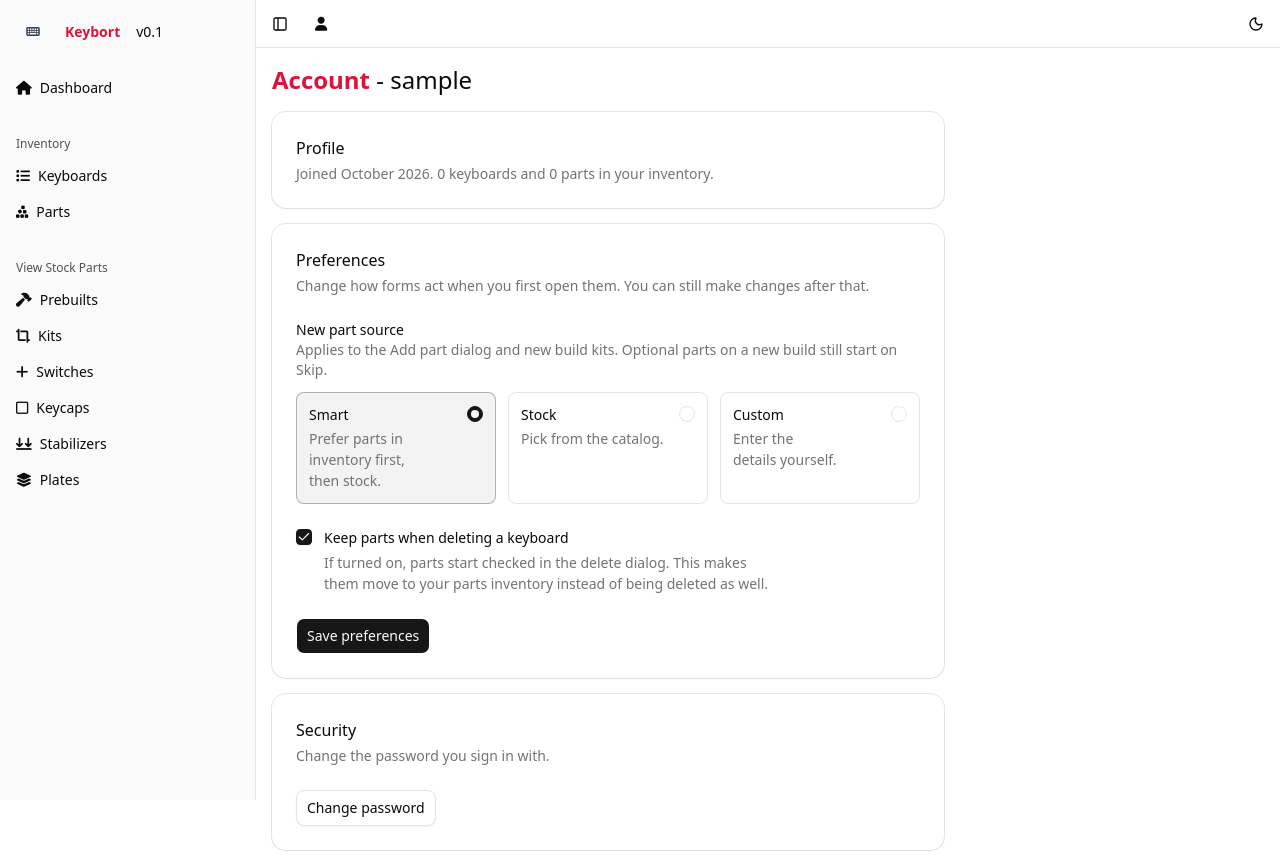
After one commit to astrojord/keybort, a Django app: page /account in a window 1280 px wide. The commit adds this page. Run offline with Django 5.2, Linux system fonts and the light colour scheme; the visitor is signed in with stand-in values (Sample User, id 1); data comes from the database, SQL or seed files in the repository; data that the repository does not hold is empty.

Commit message:
add account page
smash together planned "profile" and "settings" pages

```diff
--- a/keybort/boards/admin.py
+++ b/keybort/boards/admin.py
@@ -26,5 +26,6 @@ admin.site.register(
         models.StockStabilizer,
         models.StockKeycaps,
         models.StockMod,
+        models.Profile,
     ]
 )
--- a/keybort/boards/const.py
+++ b/keybort/boards/const.py
@@ -148,3 +148,12 @@ QUICK_ACTIONS = [
         'add': '',
     },
 ]
+
+PART_SOURCE_DEFAULTS = {
+    'smart': (
+        'Smart',
+        'Prefer parts in inventory first, then stock.',
+    ),
+    'stock': ('Stock', 'Pick from the catalog.'),
+    'custom': ('Custom', 'Enter the details yourself.'),
+}
--- a/keybort/boards/forms.py
+++ b/keybort/boards/forms.py
@@ -11,6 +11,7 @@ from .models import (
     Kit,
     Mod,
     Plate,
+    Profile,
     Stabilizer,
     Switch,
 )
@@ -102,3 +103,9 @@ class CustomKeyboardDetailsForm(CustomPartForm):
     class Meta:
         model = CustomKeyboard
         fields = ['bluetooth', 'wireless', 'notes', 'references']
+
+
+class ProfileForm(forms.ModelForm):
+    class Meta:
+        model = Profile
+        fields = ['default_part_source', 'keep_parts_on_delete']
--- a/keybort/boards/models.py
+++ b/keybort/boards/models.py
@@ -715,3 +715,19 @@ class StockMod(CustomMod):
     @property
     def stock(self):
         return True
+
+
+class Profile(models.Model):
+    user = models.OneToOneField(User, on_delete=models.CASCADE, primary_key=True)
+
+    default_part_source = models.CharField(
+        max_length=8,
+        choices=[
+            (source, label) for source, (label, _) in const.PART_SOURCE_DEFAULTS.items()
+        ],
+        default='smart',
+    )
+    keep_parts_on_delete = models.BooleanField(default=True)
+
+    def __str__(self):
+        return f'{self.user.username} profile'
--- a/keybort/boards/templates/base/header.html
+++ b/keybort/boards/templates/base/header.html
@@ -56,11 +56,7 @@
                     >
                         <div role="group">
                             {% if request.user.is_authenticated %}
-                            <a role="menuitem" href="#">Profile</a>
-                            <a role="menuitem" href="{% url 'account_change_password' %}"
-                                >Change password</a
-                            >
-                            <a role="menuitem" href="#">Settings</a>
+                            <a role="menuitem" href="{% url 'account' %}">Account</a>
                             {% else %}
                             <a role="menuitem" href="{% url 'account_login' %}">Sign in</a>
                             {% endif %}
--- /dev/null
+++ b/keybort/boards/templates/pages/account.html
@@ -0,0 +1,35 @@
+{% extends "base/base.html" %}
+{% block page_title %}{{page_title}}{% endblock page_title %}
+
+{% block content %}
+<div class="w-full flex justify-between items-center">
+    <h1 class="text-2xl">
+        <span class="text-brand font-semibold">Account</span> -
+        {{request.user}}
+    </h1>
+</div>
+
+<div class="mt-4 grid max-w-2xl gap-4">
+    <div class="card">
+        <header>
+            <h2>Profile</h2>
+            <p>
+                Joined {{ request.user.date_joined|date:"F Y" }}.
+                {{ keyboard_count }} keyboard{{ keyboard_count|pluralize }} and {{ part_entries }} part{{ part_entries|pluralize }} in your inventory.
+            </p>
+        </header>
+    </div>
+
+    {% include "partials/account_preferences.html" %}
+
+    <div class="card">
+        <header>
+            <h2>Security</h2>
+            <p>Change the password you sign in with.</p>
+        </header>
+        <section>
+            <a href="{% url 'account_change_password' %}" class="btn" data-variant="outline">Change password</a>
+        </section>
+    </div>
+</div>
+{% endblock content %}
--- a/keybort/boards/templates/pages/inventory_parts.html
+++ b/keybort/boards/templates/pages/inventory_parts.html
@@ -65,7 +65,7 @@
     hx-vals='{"type": "{{ open_add }}"}'
     hx-trigger="load"
     hx-target="#page-dialog"
-    hx-on::after-request="history.replaceState(null, '', location.pathname)"
+    hx-on::after-request="const url = new URL(location); url.searchParams.delete('add'); history.replaceState(null, '', url)"
 ></div>
 {% endif %}
 
@@ -117,6 +117,10 @@
             active = button.dataset.filter;
             // the add buttons send this so the modal opens on the filtered type
             filter.dataset.active = active;
+            const url = new URL(location);
+            if (active) url.searchParams.set("type", active);
+            else url.searchParams.delete("type");
+            history.replaceState(null, "", url);
             apply();
         });
         document.body.addEventListener("htmx:afterSettle", apply);
--- /dev/null
+++ b/keybort/boards/templates/partials/account_preferences.html
@@ -0,0 +1,55 @@
+<form
+    id="account-preferences"
+    class="card"
+    method="post"
+    action="{% url 'account' %}"
+    hx-post="{% url 'account' %}"
+    hx-target="this"
+    hx-swap="outerHTML"
+>
+    {% csrf_token %}
+    <header>
+        <h2>Preferences</h2>
+        <p>Change how forms act when you first open them. You can still make changes after that.</p>
+    </header>
+
+    <section class="grid gap-6">
+        {% if form.errors %}
+        <div class="alert" role="alert" data-variant="destructive">
+            <section>Those preferences couldn't be saved. Pick one option for each and try again.</section>
+        </div>
+        {% endif %}
+
+        <fieldset class="grid min-w-0 gap-3" role="radiogroup" aria-labelledby="part-source-heading" aria-describedby="part-source-hint">
+            <div>
+                <h3 id="part-source-heading" class="text-sm font-medium">New part source</h3>
+                <p id="part-source-hint" class="text-muted-foreground text-sm">Applies to the Add part dialog and new build kits. Optional parts on a new build still start on Skip.</p>
+            </div>
+            <div class="grid gap-3 sm:grid-cols-3">
+                {% for value, option in source_options.items %}
+                <label>
+                    <div class="field" data-orientation="horizontal">
+                        <section>
+                            <h3>{{ option.0 }}</h3>
+                            <p>{{ option.1 }}</p>
+                        </section>
+                        <input type="radio" name="default_part_source" value="{{ value }}" required{% if form.default_part_source.value == value %} checked{% endif %}>
+                    </div>
+                </label>
+                {% endfor %}
+            </div>
+        </fieldset>
+
+        <div class="field" data-orientation="horizontal">
+            <input type="checkbox" id="id_keep_parts_on_delete" name="keep_parts_on_delete"{% if form.keep_parts_on_delete.value %} checked{% endif %} aria-describedby="keep-parts-hint">
+            <section>
+                <label for="id_keep_parts_on_delete">Keep parts when deleting a keyboard</label>
+                <p id="keep-parts-hint">If turned on, parts start checked in the delete dialog. This makes them move to your parts inventory instead of being deleted as well.</p>
+            </section>
+        </div>
+    </section>
+
+    <footer>
+        <button type="submit" class="btn">Save preferences</button>
+    </footer>
+</form>
--- a/keybort/boards/templates/partials/delete_keyboard_modal.html
+++ b/keybort/boards/templates/partials/delete_keyboard_modal.html
@@ -17,7 +17,7 @@
             <p class="text-sm contain-inline-size">Which parts do you still have? Anything unchecked will be deleted, but everything else will go to your parts inventory.</p>
             {% for part in parts %}
             <div class="field" data-orientation="horizontal">
-                <input type="checkbox" id="id_keep-{{ part.type }}" name="keep" value="{{ part.type }}" checked>
+                <input type="checkbox" id="id_keep-{{ part.type }}" name="keep" value="{{ part.type }}"{% if keep_default %} checked{% endif %}>
                 <label for="id_keep-{{ part.type }}" class="sm:whitespace-nowrap"><span class="text-muted-foreground">{{ part.label }}:</span> {{ part.name }}{% if part.stock %} <span class="badge" data-variant="secondary">stock</span>{% endif %}</label>
             </div>
             {% endfor %}
--- a/keybort/boards/templates/partials/keyboard_row.html
+++ b/keybort/boards/templates/partials/keyboard_row.html
@@ -72,6 +72,5 @@
     >
         {{kb.stabilizer_str}}
     </td>
-    <td>mods not implemented</td>
     <td>{{kb.notes}}</td>
 </tr>
--- a/keybort/boards/urls.py
+++ b/keybort/boards/urls.py
@@ -13,6 +13,7 @@ urlpatterns = [
     path('inventory/parts/add', views.add_part, name='part_add'),
     path('inventory/parts/edit', views.edit_part, name='part_edit'),
     path('inventory/parts/delete', views.delete_part, name='part_delete'),
+    path('account', views.account, name='account'),
     path('stock/', views.search_stock, name='search_stock'),
     path('stock/prebuilts', views.stock_prebuilts, name='stock_prebuilts'),
     path('stock/kits', views.stock_kits, name='stock_kits'),
--- a/keybort/boards/views.py
+++ b/keybort/boards/views.py
@@ -5,7 +5,15 @@ from django.shortcuts import render
 from django.urls import reverse
 
 from . import const
-from .forms import KeycapsForm, KitForm, ModForm, PlateForm, StabilizerForm, SwitchForm
+from .forms import (
+    KeycapsForm,
+    KitForm,
+    ModForm,
+    PlateForm,
+    ProfileForm,
+    StabilizerForm,
+    SwitchForm,
+)
 from .handlers import handle_canned_parts_upload
 from .managers import KeyboardManager
 from .utils import htmx_swap, keyboard_params, model_to_dict_verbose
@@ -263,6 +271,7 @@ def delete_keyboard(request):
         context = {
             'kb': kb,
             'parts': manager.keyboard_delete_parts(kb),
+            'keep_default': manager.profile.keep_parts_on_delete,
             'action_url': f'{reverse("keyboard_delete")}?id={params[0]}&stock={int(params[1])}',
         }
         return render(request, 'partials/delete_keyboard_modal.html', context)
@@ -273,11 +282,32 @@ def delete_keyboard(request):
     manager.delete_keyboard(inventory, keep)
     if keep:
         messages.success(
-            request, f'Deleted {name}, kept parts moved to parts inventory.'
+            request, f'Deleted {name}, moved any requested parts to inventory.'
         )
     else:
         messages.success(request, f'Deleted {name}.')
     return htmx_swap(HttpResponse(), f'#{row_id}', 'delete', const.CLOSE_DIALOG_EVENT)
+
+
+@login_required(login_url='/accounts/login')
+def account(request):
+    manager = KeyboardManager(request.user)
+    form = ProfileForm(request.POST or None, instance=manager.profile)
+    if request.method == 'POST' and form.is_valid():
+        form.save()
+        messages.success(request, 'Saved preferences.')
+
+    context = {'form': form, 'source_options': const.PART_SOURCE_DEFAULTS}
+    if 'HX-Request' in request.headers:
+        return render(request, 'partials/account_preferences.html', context)
+
+    stats = manager.dashboard()
+    context.update(
+        page_title='Account',
+        keyboard_count=stats['keyboard_count'],
+        part_entries=stats['part_entries'],
+    )
+    return render(request, 'pages/account.html', context)
 
 
 # add/change individual parts in inventory
```
Also changed, not shown: keybort/boards/managers.py (+25 -4 lines), keybort/boards/templates/pages/inventory_keyboards.html (+8 -3 lines), keybort/boards/migrations/0005_profile.py (added).
